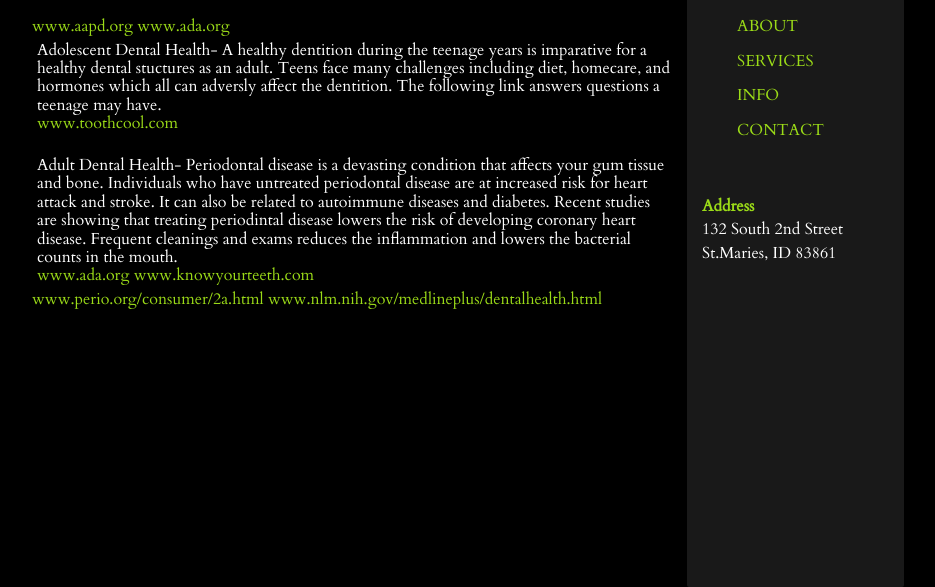
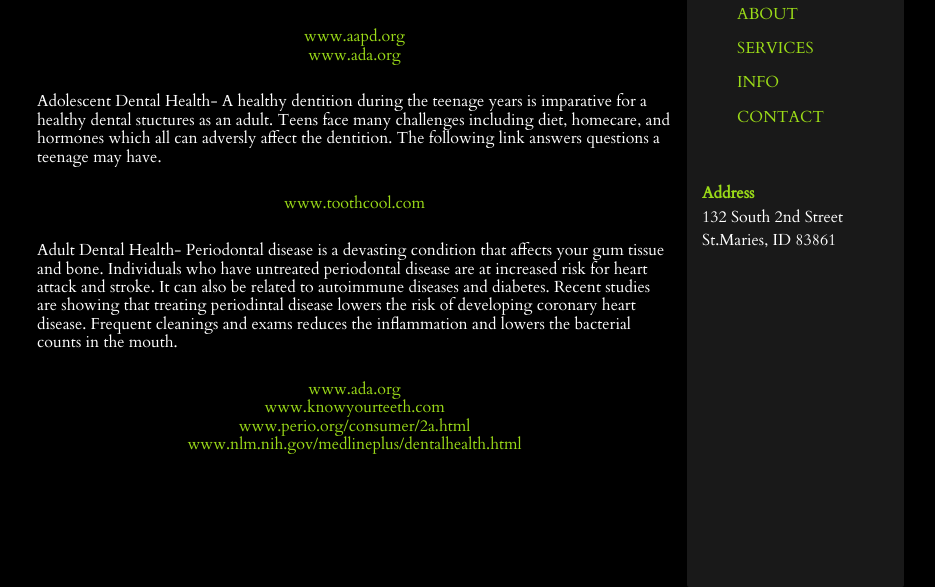
Before and after one commit to amandastrong/silvadds, a plain HTML site: page info.html in a window 1280 px wide. Shown: the part 343-930 px from the top of the page, without its empty margins (160-1095 px from the left). Drawn offline with nearby package versions, Linux system fonts and the light colour scheme; a web font is replaced by a local one.

Commit message:
edited links and layout

```diff
--- a/css/styles.css
+++ b/css/styles.css
@@ -32,6 +32,7 @@ body {
 .nav h2 {
   margin-top: 125px;
   padding-left: 5px;
+  font-size: 1.6em;
 }
 
 .nav ul {
@@ -106,12 +107,12 @@ p {
   margin: 5px;
 }
 
-.link {
-  text-align: center;
+a:hover {
+  color: #CBA61A;
 }
 
-a:hover {
-  color: #CBA61A;
+.info {
+  text-align: center;
 }
 
 /* Media Queries */
@@ -131,10 +132,6 @@ a:hover {
     width: 30%;
   }
 
-  .nav h2 {
-    color: #CBA61A;
-    font-size: 1.4em;
-  }
 }
 
 @media (max-width: 768px) {
--- a/info.html
+++ b/info.html
@@ -27,25 +27,32 @@
 			</section>
   			<section class="main">
   				<h2 class="mainheader">Info</h2>
-  				<p>Pediatric Dental Health-  Early childhood caries is the number one disease process in children.  More hours are missed from school for toothaches that any other disease.  Preventing cavities starts at home.  Good nutrition and brushing habits will keep your childs teeth healthy.  The American Acadamy of Pediatric Dentistry recommends that a child visits a general dentist or pediatric dentist by age one or when the first tooth erupts.  The following are links regarding childrens teeth.</p><br>
+  					<p>Pediatric Dental Health-  Early childhood caries is the number one disease process in children.  More hours are missed from school for toothaches that any other disease.  Preventing cavities starts at home.  Good nutrition and brushing habits will keep your childs teeth healthy.  The American Acadamy of Pediatric Dentistry recommends that a child visits a general dentist or pediatric dentist by age one or when the first tooth erupts.  The following are links regarding childrens teeth.</p><br>
 
-  				<a href="http://www.aapd.org/">www.aapd.org</a>
+  				<section class= "info">
+  					<a href="http://www.aapd.org/">www.aapd.org</a><br>
 
-				<a href="http://www.ada.org/en/">www.ada.org</a><br>
+					<a href="http://www.ada.org/en/">www.ada.org</a><br><br>
+				</section>
 
- 				<p>Adolescent Dental Health-  A healthy dentition during the teenage years is imparative for a healthy dental stuctures as an adult.  Teens face many challenges including diet, homecare, and hormones which all can adversly affect the dentition.  The following link answers questions a teenage may have.<br>
+ 					<p>Adolescent Dental Health-  A healthy dentition during the teenage years is imparative for a healthy dental stuctures as an adult.  Teens face many challenges including diet, homecare, and hormones which all can adversly affect the dentition.  The following link answers questions a teenage may have.<br><br>
 
-				<a href="http://www.toothcool.com/home_flash.htm">www.toothcool.com</a><br><br>
 
-				<p>Adult Dental Health-  Periodontal disease is a devasting condition that affects your gum tissue and bone.  Individuals who have untreated periodontal disease are at increased risk for heart attack and stroke.  It can also be related to autoimmune diseases and diabetes.  Recent studies are showing that treating periodintal disease lowers the risk of developing coronary heart disease.  Frequent cleanings and exams reduces the inflammation and lowers the bacterial counts in the mouth.<br>
+				<section class= "info">
+					<a href="http://www.toothcool.com/home_flash.htm">www.toothcool.com</a><br><br>
+				</section>
 
-				<a href="http://www.ada.org/en/">www.ada.org</a>
+					<p>Adult Dental Health-  Periodontal disease is a devasting condition that affects your gum tissue and bone.  Individuals who have untreated periodontal disease are at increased risk for heart attack and stroke.  It can also be related to autoimmune diseases and diabetes.  Recent studies are showing that treating periodintal disease lowers the risk of developing coronary heart disease.  Frequent cleanings and exams reduces the inflammation and lowers the bacterial counts in the mouth.<br><br>
 
-				<a href="http://www.knowyourteeth.com/">www.knowyourteeth.com</a></p>
+				<section class= "info">
+					<a href="http://www.ada.org/en/">www.ada.org</a><br>
 
-				<a href="http://www.perio.org/consumer/types-gum-disease.html">www.perio.org/consumer/2a.html</a>
+					<a href="http://www.knowyourteeth.com/">www.knowyourteeth.com</a><br>
 
-				<a href="http://www.nlm.nih.gov/medlineplus/dentalhealth.html">www.nlm.nih.gov/medlineplus/dentalhealth.html</a>
+					<a href="http://www.perio.org/consumer/types-gum-disease.html">www.perio.org/consumer/2a.html</a><br>
+
+					<a href="http://www.nlm.nih.gov/medlineplus/dentalhealth.html">www.nlm.nih.gov/medlineplus/dentalhealth.html</a><br>
+				</section>
   			</section>
 
   			<section class="nav">
```
